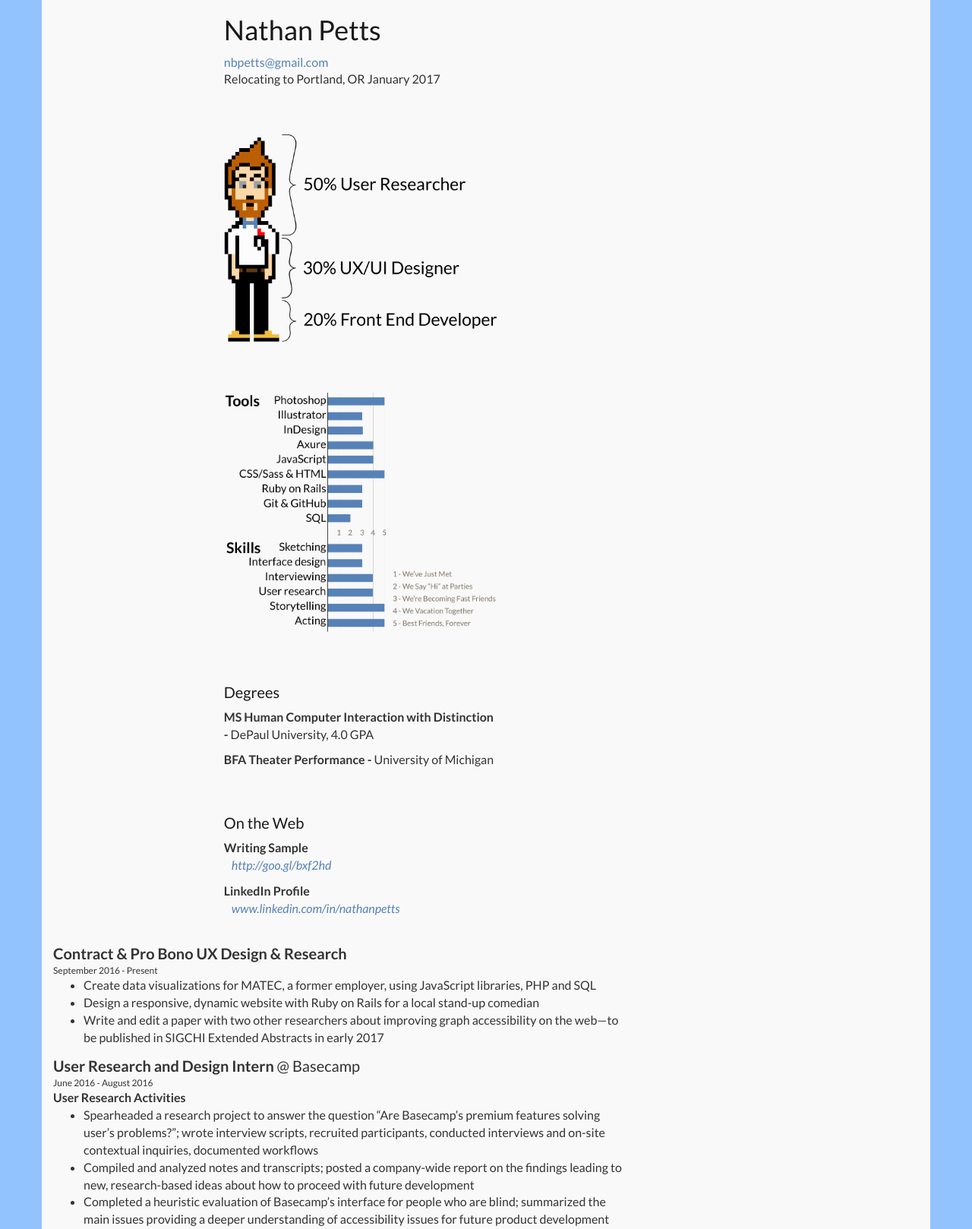
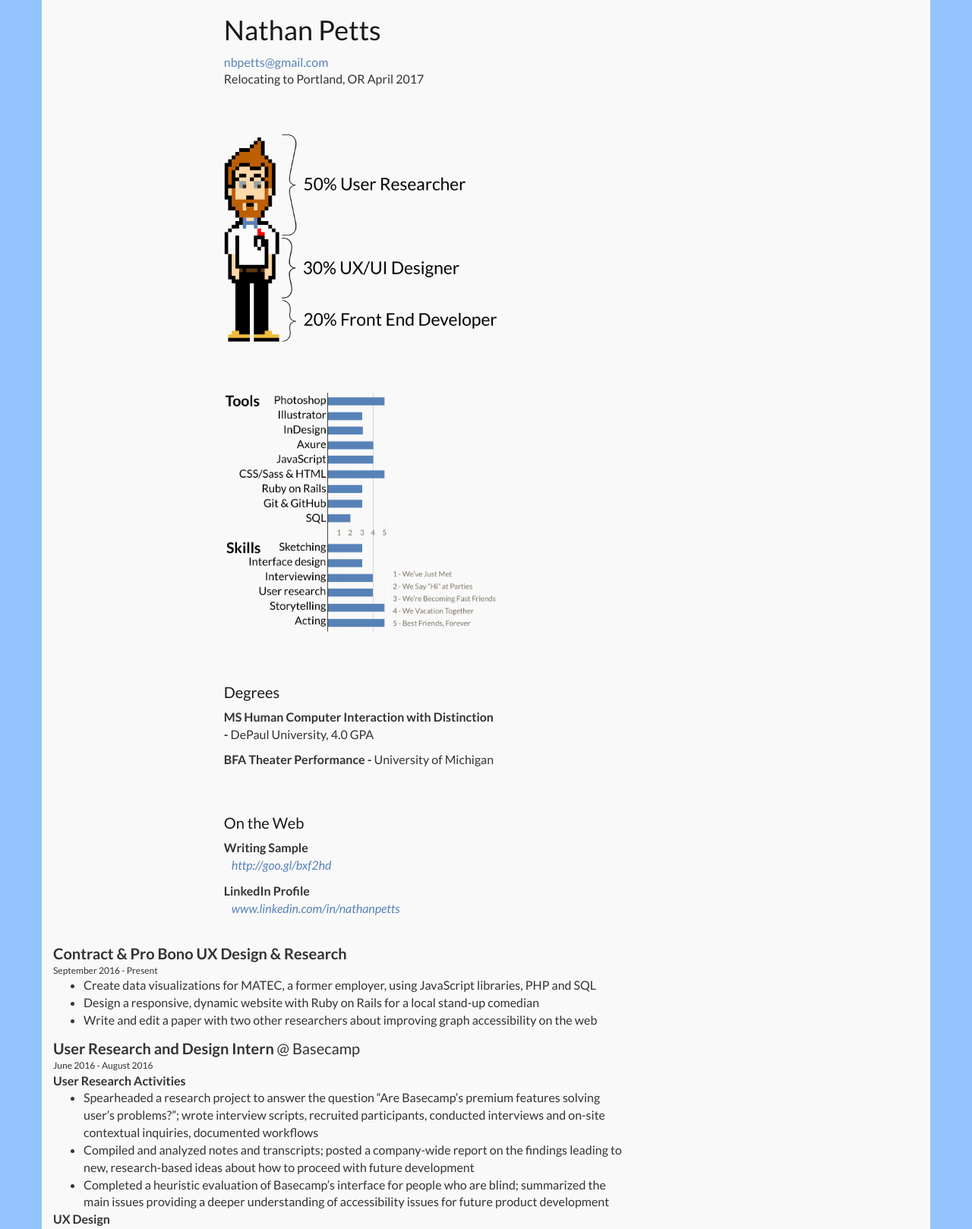
Before and after one commit to nbpetts/portfolio, a PHP site: page /resume.php in a window 1280 px wide. Shown: the part 52-1670 px from the top of the page at 76% size. Run offline with PHP 8.4, Linux system fonts and the light colour scheme; some web fonts are replaced.

Commit message:
updates resume

```diff
--- a/resume.php
+++ b/resume.php
@@ -35,7 +35,7 @@
               // -->
             </script>
             <noscript>Please enable Javascript to see the email address</noscript>
-            <p>Relocating to Portland, OR January 2017</p>
+            <p>Relocating to Portland, OR April 2017</p>
 
             <img src="images/partsOfMe.png" alt="Nathan is 50% User Researcher, 30% UX/UI Designer and 20% Front End Developer" class="img-responsive img-resume">
             <img src="images/skillsAndTools.png" alt="A list of skills and tools" class="img-responsive img-resume">
@@ -68,7 +68,7 @@
                 Create data visualizations for MATEC, a former employer, using JavaScript libraries, PHP and SQL
               </li>
               <li>Design a responsive, dynamic website with Ruby on Rails for a local stand-up comedian</li>
-              <li>Write and edit a paper with two other researchers about improving graph accessibility on the web—to be published in SIGCHI Extended Abstracts in early 2017</li>
+              <li>Write and edit a paper with two other researchers about improving graph accessibility on the web</li>
             </ul>
 
 
```
Also changed, not shown: 1 other file.
